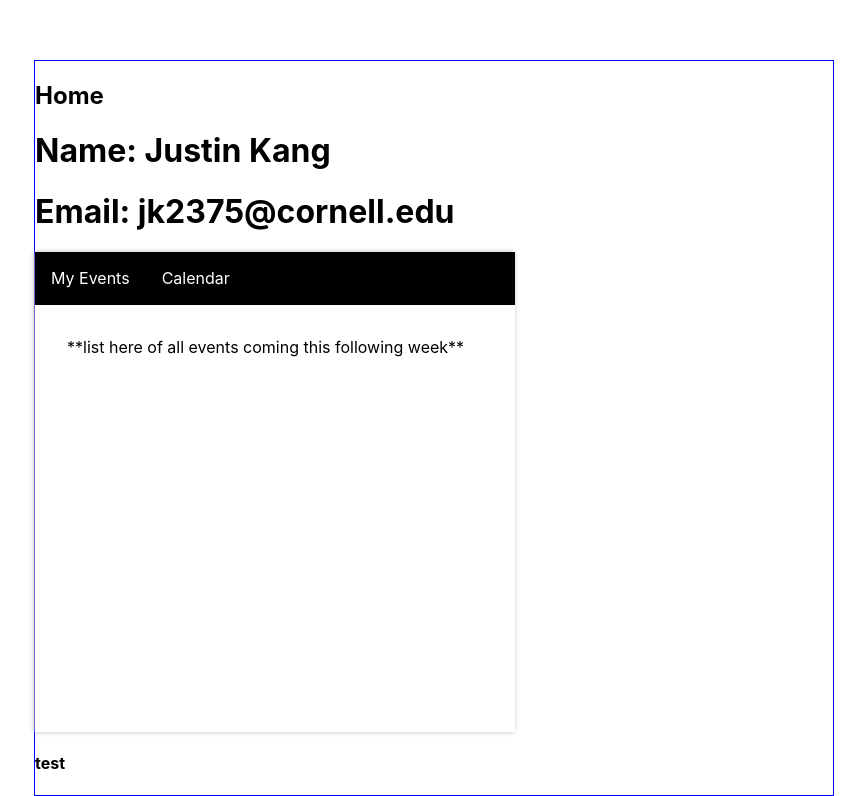
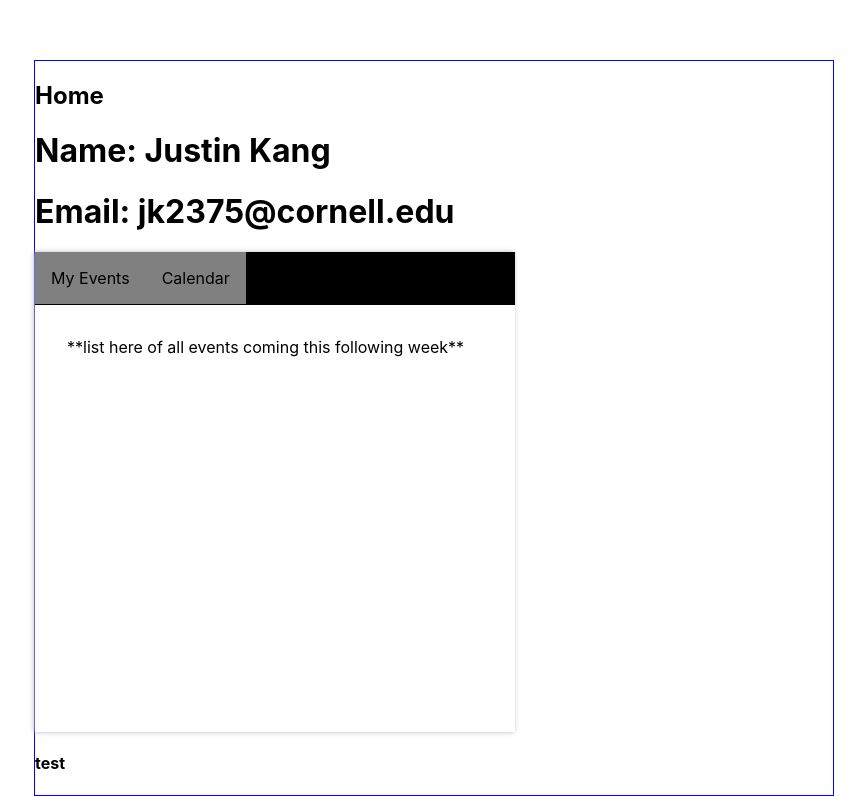
Before and after one commit to TrueshotBarrage/thymekeep, a Next.js app in the folder scheduler-nextjs/: page /profile in a window 1280 px wide. Shown: the part 140-936 px from the top of the page, without its empty margins (206-1071 px from the left). Built offline with nearby package versions, Linux system fonts and the light colour scheme.

Commit message:
tabStyled => tabs.module.css
Removed tabsStyled.js for a more consistent tabs.module.css file
Currently cannot change tab color based on click

```diff
--- a/scheduler-nextjs/components/tabs.js
+++ b/scheduler-nextjs/components/tabs.js
@@ -2,7 +2,7 @@
 import React from "react"
 import Link from "next/link"
 import { withRouter } from "next/router"
-import { TabHead, TabContainer, TabBody, Tab } from "./tabsStyled"
+import styles from "./tabs.module.css"
 
 const Tabs = ({ router }) => {
   const {
@@ -13,25 +13,25 @@ const Tabs = ({ router }) => {
   const isTabTwo = tab === "2"
 
   return (
-    <TabContainer>
-      <TabHead>
-        <Tab>
+    <div className={styles.TabContainer}>
+      <div className={styles.TabHead}>
+        <div className={styles.Tab} selected={isTabOne}>
           <Link href={{ pathname: "/profile", query: { tab: "1" } }}>
             <a>My Events</a>
           </Link>
-        </Tab>
-        <Tab>
+        </div>
+        <div className={styles.Tab} selected={isTabTwo}>
           <Link href={{ pathname: "/profile", query: { tab: "2" } }}>
             <a>Calendar</a>
           </Link>
-        </Tab>
-      </TabHead>
-      <TabBody>
+        </div>
+      </div>
+      <div className={styles.TabBody}>
         {isTabOne && <>**list here of all events coming this following week**</>}
         {isTabTwo && <>**calender here that shows all events based on day, week,
         month**</>}
-      </TabBody>
-    </TabContainer>
+      </div>
+    </div>
   )
 }
 
--- /dev/null
+++ b/scheduler-nextjs/components/tabs.module.css
@@ -0,0 +1,24 @@
+.TabHead {
+  border-bottom: 1px solid black;
+  display: flex;
+  background: black;
+}
+
+.TabContainer {
+  width: 30em;
+  height: 30em;
+  -webkit-box-shadow: -1px 0px 5px 0px rgba(184, 184, 184, 1);
+  -moz-box-shadow: -1px 0px 5px 0px rgba(184, 184, 184, 1);
+  box-shadow: -1px 0px 5px 0px rgba(184, 184, 184, 1);
+}
+
+.TabBody {
+  width: 100%;
+  height: 100%;
+  padding: 2em;
+}
+
+.Tab {
+  padding: 1em;
+  background: gray;
+}
--- a/scheduler-nextjs/components/tabsStyled.js
+++ /dev/null
@@ -1,30 +0,0 @@
-// imported directly from https://github.com/ugonnathelma/next-js-react-tabs-tutorial/blob/master/styles.js
-import styled from "@emotion/styled"
-
-export const TabHead = styled("div")`
-  border-bottom: 1px solid black;
-  display: flex;
-  background: black;
-`
-
-export const TabContainer = styled("div")`
-  width: 30em;
-  height: 30em;
-  webkit-box-shadow: -1px 0px 5px 0px rgba(184, 184, 184, 1);
-  -moz-box-shadow: -1px 0px 5px 0px rgba(184, 184, 184, 1);
-  box-shadow: -1px 0px 5px 0px rgba(184, 184, 184, 1);
-`
-
-export const TabBody = styled("div")`
-  width: 100%;
-  height: 100%;
-  padding: 2em;
-`
-
-export const Tab = styled("div")`
-  padding: 1em;
-  background: ${({ selected }) => (selected ? "grey" : "black")};
-  * {
-    color: white;
-  }
-`
```
